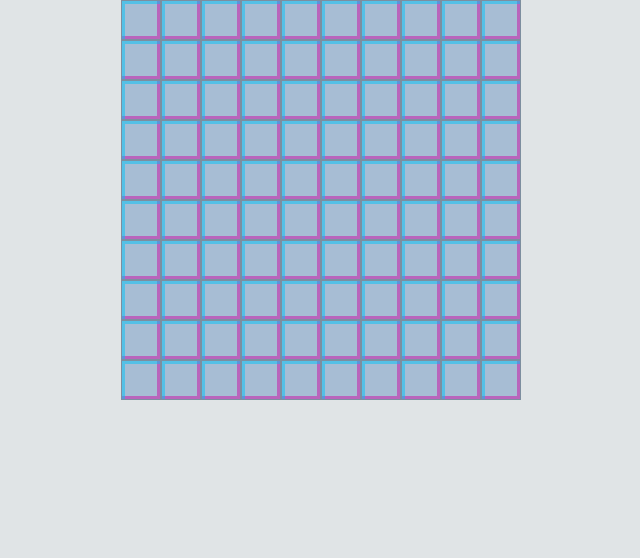
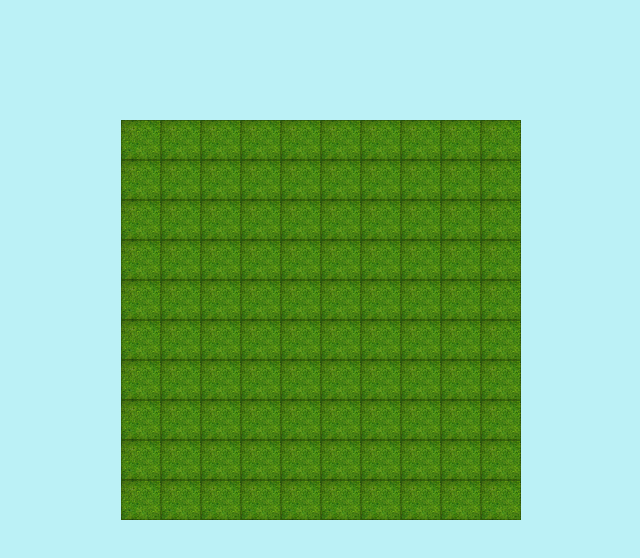
Before and after one commit to armandserradell/SAD_BuscaMinas, a plain HTML site: page BuscaMinas/index.html in a window 1280 px wide. Shown: the whole page, without its empty margins (319-959 px from the left). Drawn offline with Linux system fonts and the light colour scheme.

Commit message:
index.css

```diff
--- a/BuscaMinas/index.css
+++ b/BuscaMinas/index.css
@@ -1,5 +1,5 @@
 *{
-    transition: all 1s;
+    transition: all 0.5s;
     box-sizing: border-box;
 }
 
@@ -8,14 +8,15 @@ body{
     margin: 0;
     padding: 0;
     user-select: none;
-    background: rgb(224, 228, 230);
+    background: rgb(187, 241, 246);
 
 }
 
 table{
 
-    background-color: rgb(167, 189, 212);
+    background-color: white;
     margin: 0 auto;
+    margin-top: 120px;
 
 }
 
@@ -24,7 +25,19 @@ td{
     text-align: center;
     font-size: 100%;
     color: white;
-    box-shadow: inset 3px 3px 0 0 rgba(3, 196, 249, 0.5),
-    inset -3px -3px 0 0 rgba(204, 14, 166, 0.5);
+
+    background-color: white;
+    background-image: url(img/hierba.avif);
+    background-size: cover;
+    /*box-shadow: inset 3px 3px 0 0 rgba(255, 255, 255, 0.5),
+    inset -3px -3px 0 0 rgba(0, 0, 0, 0.5);*/
 
 }
+
+
+.tierra{
+    background-color: white;
+    background-image: url(img/suelo.avif);
+    background-size: cover;
+
+}
```
